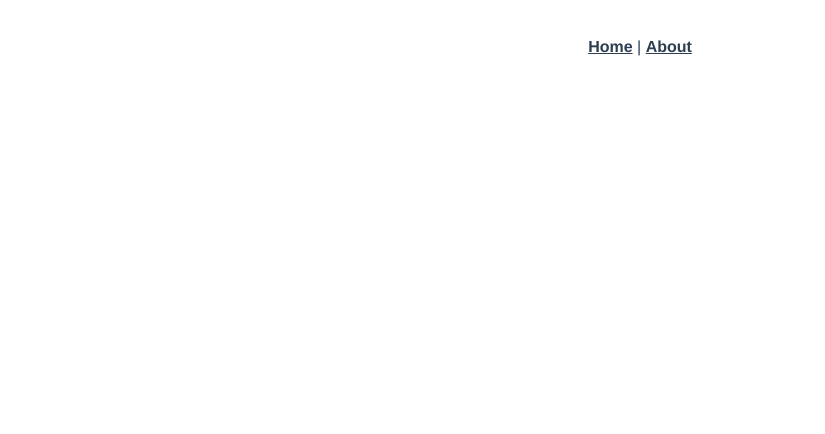
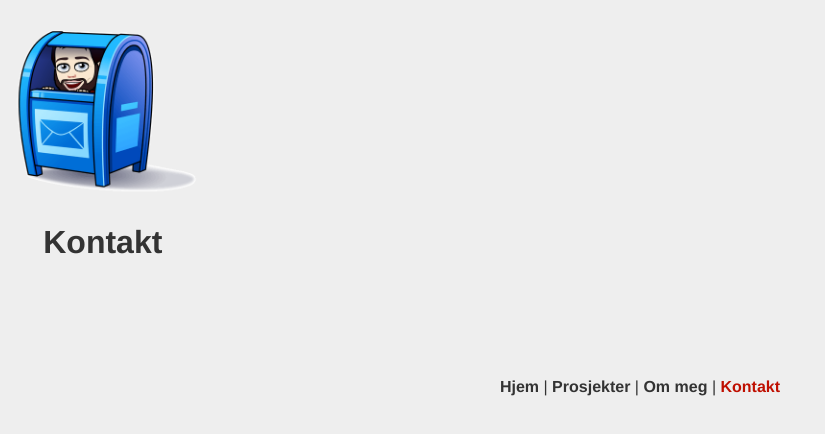
Before and after one commit to ProgrammerChris/Portfolio, a Vue app: page /kontakt in a window 1280 px wide. Shown: the top 434 px of the page, without its empty margins (0-825 px from the left). Built offline with nearby package versions, Linux system fonts and the light colour scheme.

Commit message:
Struggleing with css grid

```diff
--- a/src/App.vue
+++ b/src/App.vue
@@ -1,32 +1,45 @@
 <template>
   <div id="app">
     <div id="nav">
-      <router-link to="/">Home</router-link> |
-      <router-link to="/about">About</router-link>
+      <router-link to="/">Hjem</router-link> |
+      <router-link to="/prosjekter">Prosjekter</router-link> |
+      <router-link to="/om">Om meg</router-link> |
+      <router-link to="/kontakt">Kontakt</router-link>
     </div>
     <router-view />
   </div>
 </template>
 
 <style>
+  body{
+background: #EEEEEE;
+}
 #app {
-  font-family: Avenir, Helvetica, Arial, sans-serif;
-  -webkit-font-smoothing: antialiased;
-  -moz-osx-font-smoothing: grayscale;
-  text-align: center;
-  color: #2c3e50;
+    font-family: Avenir, Helvetica, Arial, sans-serif;
+    -webkit-font-smoothing: antialiased;
+    -moz-osx-font-smoothing: grayscale;
+    text-align: center;
+    color: #333333;
+    display: grid;
+    grid-template-rows: 300px 50px auto ;
+    grid-template-columns: 15% auto 15%;
+
 }
 
 #nav {
-  padding: 30px;
+    grid-column: 2;
+    grid-row: 2;
+    padding: 70px;
 }
 
 #nav a {
-  font-weight: bold;
-  color: #2c3e50;
+    font-weight: bold;
+    color: #333333;
+    text-decoration: none;
 }
 
 #nav a.router-link-exact-active {
-  color: #42b983;
+    color: #BF0F00;
 }
+
 </style>
--- a/src/components/HelloWorld.vue
+++ /dev/null
@@ -1,138 +0,0 @@
-<template>
-  <div class="hello">
-    <h1>{{ msg }}</h1>
-    <p>
-      For a guide and recipes on how to configure / customize this project,<br />
-      check out the
-      <a href="https://cli.vuejs.org" target="_blank" rel="noopener"
-        >vue-cli documentation</a
-      >.
-    </p>
-    <h3>Installed CLI Plugins</h3>
-    <ul>
-      <li>
-        <a
-          href="https://github.com/vuejs/vue-cli/tree/dev/packages/%40vue/cli-plugin-babel"
-          target="_blank"
-          rel="noopener"
-          >babel</a
-        >
-      </li>
-      <li>
-        <a
-          href="https://github.com/vuejs/vue-cli/tree/dev/packages/%40vue/cli-plugin-pwa"
-          target="_blank"
-          rel="noopener"
-          >pwa</a
-        >
-      </li>
-      <li>
-        <a
-          href="https://github.com/vuejs/vue-cli/tree/dev/packages/%40vue/cli-plugin-router"
-          target="_blank"
-          rel="noopener"
-          >router</a
-        >
-      </li>
-      <li>
-        <a
-          href="https://github.com/vuejs/vue-cli/tree/dev/packages/%40vue/cli-plugin-vuex"
-          target="_blank"
-          rel="noopener"
-          >vuex</a
-        >
-      </li>
-      <li>
-        <a
-          href="https://github.com/vuejs/vue-cli/tree/dev/packages/%40vue/cli-plugin-eslint"
-          target="_blank"
-          rel="noopener"
-          >eslint</a
-        >
-      </li>
-    </ul>
-    <h3>Essential Links</h3>
-    <ul>
-      <li>
-        <a href="https://vuejs.org" target="_blank" rel="noopener">Core Docs</a>
-      </li>
-      <li>
-        <a href="https://forum.vuejs.org" target="_blank" rel="noopener"
-          >Forum</a
-        >
-      </li>
-      <li>
-        <a href="https://chat.vuejs.org" target="_blank" rel="noopener"
-          >Community Chat</a
-        >
-      </li>
-      <li>
-        <a href="https://twitter.com/vuejs" target="_blank" rel="noopener"
-          >Twitter</a
-        >
-      </li>
-      <li>
-        <a href="https://news.vuejs.org" target="_blank" rel="noopener">News</a>
-      </li>
-    </ul>
-    <h3>Ecosystem</h3>
-    <ul>
-      <li>
-        <a href="https://router.vuejs.org" target="_blank" rel="noopener"
-          >vue-router</a
-        >
-      </li>
-      <li>
-        <a href="https://vuex.vuejs.org" target="_blank" rel="noopener">vuex</a>
-      </li>
-      <li>
-        <a
-          href="https://github.com/vuejs/vue-devtools#vue-devtools"
-          target="_blank"
-          rel="noopener"
-          >vue-devtools</a
-        >
-      </li>
-      <li>
-        <a href="https://vue-loader.vuejs.org" target="_blank" rel="noopener"
-          >vue-loader</a
-        >
-      </li>
-      <li>
-        <a
-          href="https://github.com/vuejs/awesome-vue"
-          target="_blank"
-          rel="noopener"
-          >awesome-vue</a
-        >
-      </li>
-    </ul>
-  </div>
-</template>
-
-<script>
-export default {
-  name: "HelloWorld",
-  props: {
-    msg: String
-  }
-};
-</script>
-
-<!-- Add "scoped" attribute to limit CSS to this component only -->
-<style scoped>
-h3 {
-  margin: 40px 0 0;
-}
-ul {
-  list-style-type: none;
-  padding: 0;
-}
-li {
-  display: inline-block;
-  margin: 0 10px;
-}
-a {
-  color: #42b983;
-}
-</style>
--- /dev/null
+++ b/src/components/Side.vue
@@ -0,0 +1,24 @@
+<template>
+  <div class="side">
+    <img alt="Logo" v-bind:src="img" height="191" width="191">
+    <h1>{{ msg }}</h1>
+  </div>
+</template>
+
+<script>
+export default {
+  name: "Side",
+  props: {
+    msg: String,
+    img: String
+  }
+}
+</script>
+
+<style>
+#hjem {
+  display: grid;
+  grid-column: 2;
+  grid-row: 1;
+}
+</style>
--- a/src/router/index.js
+++ b/src/router/index.js
@@ -1,23 +1,32 @@
 import Vue from "vue";
 import VueRouter from "vue-router";
-import Home from "../views/Home.vue";
+import Hjem from "../views/Hjem.vue";
 
 Vue.use(VueRouter);
 
 const routes = [
   {
     path: "/",
-    name: "Home",
-    component: Home
+    name: "Hjem",
+    component: Hjem
   },
   {
-    path: "/about",
-    name: "About",
-    // route level code-splitting
-    // this generates a separate chunk (about.[hash].js) for this route
-    // which is lazy-loaded when the route is visited.
+    path: "/om",
+    name: "Om",
     component: () =>
-      import(/* webpackChunkName: "about" */ "../views/About.vue")
+      import(/* webpackChunkName: "about" */ "../views/Om.vue")
+  },
+  {
+    path: "/prosjekter",
+    name: "Prosjekter",
+    component: () =>
+      import(/* webpackChunkName: "about" */ "../views/Prosjekter.vue")
+  },
+  {
+    path: "/kontakt",
+    name: "Kontakt",
+    component: () =>
+      import(/* webpackChunkName: "about" */ "../views/Kontakt.vue")
   }
 ];
 
--- a/src/views/About.vue
+++ /dev/null
@@ -1,5 +0,0 @@
-<template>
-  <div class="about">
-    <h1>This is an about page</h1>
-  </div>
-</template>
--- /dev/null
+++ b/src/views/Hjem.vue
@@ -0,0 +1,25 @@
+<template>
+  <div class="hjem">
+    <Side msg="Hjem" :img="require('../assets/happy.png')"/>
+  </div>
+</template>
+
+<script>
+// @ is an alias to /src
+import Side from "@/components/Side.vue";
+
+export default {
+  name: "Hjem",
+  components: {
+    Side
+  }
+};
+</script>
+
+<style scoped>
+#hjem {
+  display: grid;
+  grid-column: 2;
+  grid-row: 1;
+}
+</style>
--- a/src/views/Home.vue
+++ /dev/null
@@ -1,18 +0,0 @@
-<template>
-  <div class="home">
-    <img alt="Vue logo" src="../assets/logo.png" />
-    <HelloWorld msg="Welcome to Your Vue.js App" />
-  </div>
-</template>
-
-<script>
-// @ is an alias to /src
-import HelloWorld from "@/components/HelloWorld.vue";
-
-export default {
-  name: "Home",
-  components: {
-    HelloWorld
-  }
-};
-</script>
--- /dev/null
+++ b/src/views/Kontakt.vue
@@ -0,0 +1,17 @@
+<template>
+  <div class="kontakt">
+    <Side msg="Kontakt" :img="require('../assets/contact.png')"/>
+  </div>
+</template>
+
+<script>
+// @ is an alias to /src
+import Side from "@/components/Side.vue";
+
+export default {
+  name: "Kontakt",
+  components: {
+    Side
+  }
+};
+</script>
--- /dev/null
+++ b/src/views/Om.vue
@@ -0,0 +1,17 @@
+<template>
+  <div class="om">
+    <Side msg="Om" :img="require('../assets/ready.png')"/>
+  </div>
+</template>
+
+<script>
+// @ is an alias to /src
+import Side from "@/components/Side.vue";
+
+export default {
+  name: "Om",
+  components: {
+    Side
+  }
+};
+</script>
--- /dev/null
+++ b/src/views/Prosjekter.vue
@@ -0,0 +1,17 @@
+<template>
+  <div class="prosjekter">
+    <Side msg="Prosjekter" :img="require('../assets/computer.png')"/>
+  </div>
+</template>
+
+<script>
+// @ is an alias to /src
+import Side from "@/components/Side.vue";
+
+export default {
+  name: "Prosjekter",
+  components: {
+    Side
+  }
+};
+</script>
```
Also changed, not shown: src/assets/logo.png (deleted).
